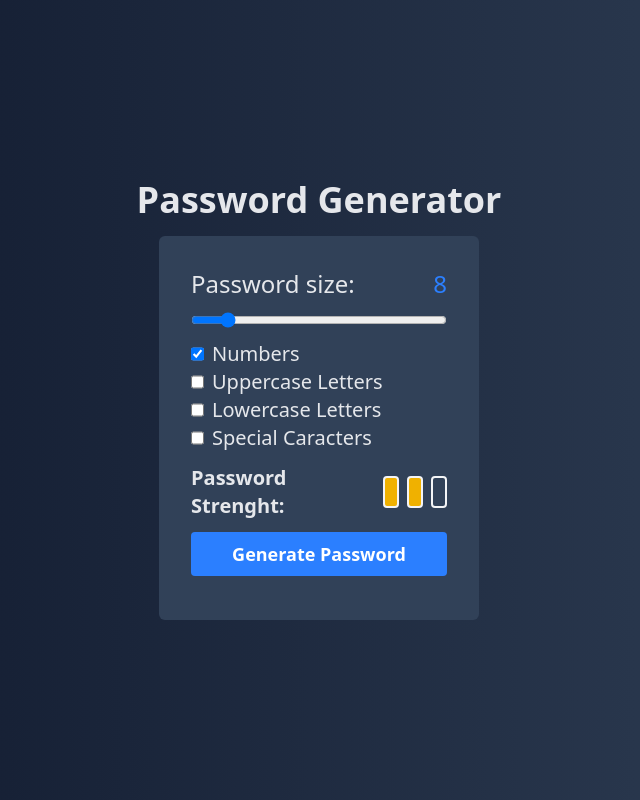
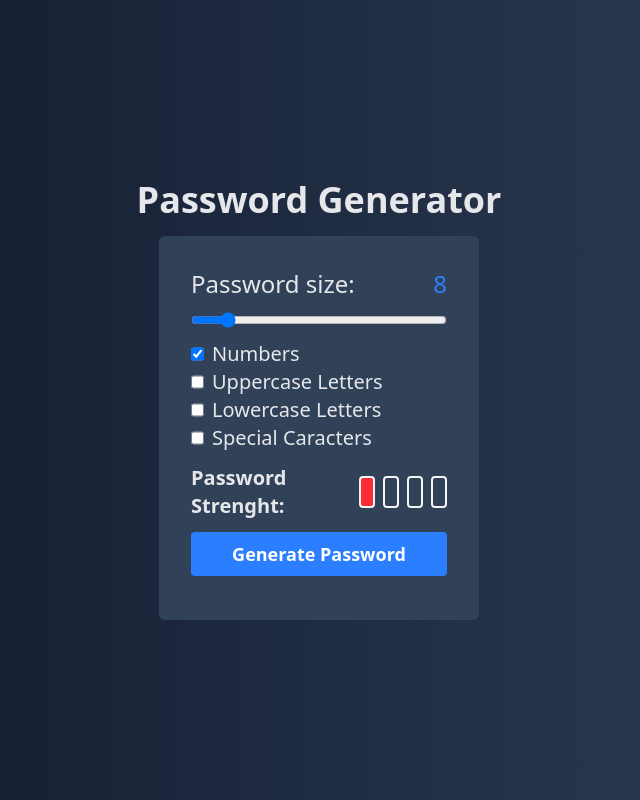
Before and after one commit to MateusPedrosoSilva/password-generator, a Next.js app: page / in a window 1280 px wide. Shown: the whole page, without its empty margins (321-961 px from the left). Built offline with nearby package versions, Linux system fonts and the light colour scheme.

Commit message:
feat: update the password strenght. Fixes#17

```diff
--- a/src/app/components/PasswordStrenght.tsx
+++ b/src/app/components/PasswordStrenght.tsx
@@ -14,23 +14,36 @@ export default function (props: PasswordStronghtProps) {
       <span className="font-bold">Password Strenght: </span>
       <Bar
         bgColor={
-          props.strenght >= 60
+          props.strenght >= 120.0
+            ? BAR_COLORS.blue
+            : props.strenght >= 60.0 && props.strenght <= 119.0
             ? BAR_COLORS.green
-            : props.strenght >= 40 || props.strenght <= 59
+            : props.strenght >= 36.0 && props.strenght <= 59.0
             ? BAR_COLORS.yellow
             : BAR_COLORS.red
         }
       />
       <Bar
         bgColor={
-          props.strenght >= 60
+          props.strenght >= 120.0
+            ? BAR_COLORS.blue
+            : props.strenght >= 60.0 && props.strenght <= 119.0
             ? BAR_COLORS.green
-            : props.strenght >= 40 || props.strenght <= 59
+            : props.strenght >= 36.0 && props.strenght <= 59.0
             ? BAR_COLORS.yellow
             : ""
         }
       />
-      <Bar bgColor={props.strenght >= 60 ? BAR_COLORS.green : ""} />
+      <Bar
+        bgColor={
+          props.strenght >= 120.0
+            ? BAR_COLORS.blue
+            : props.strenght >= 60.0 && props.strenght <= 119.0
+            ? BAR_COLORS.green
+            : ""
+        }
+      />
+      <Bar bgColor={props.strenght >= 120 ? BAR_COLORS.blue : ""} />
     </div>
   );
 }
--- a/src/app/constants/barConfig.ts
+++ b/src/app/constants/barConfig.ts
@@ -2,4 +2,5 @@ export const BAR_COLORS: Record<string, string> = {
   red: "bg-red-500",
   yellow: "bg-yellow-500",
   green: "bg-green-500",
+  blue: "bg-blue-500"
 };
--- a/src/app/model/Password.ts
+++ b/src/app/model/Password.ts
@@ -42,6 +42,7 @@ export default class Password {
     ];
 
     let N: number = 0;
+
     for (const group of groups) {
       if (group.regex.test(password)) N += group.size;
     }
```
